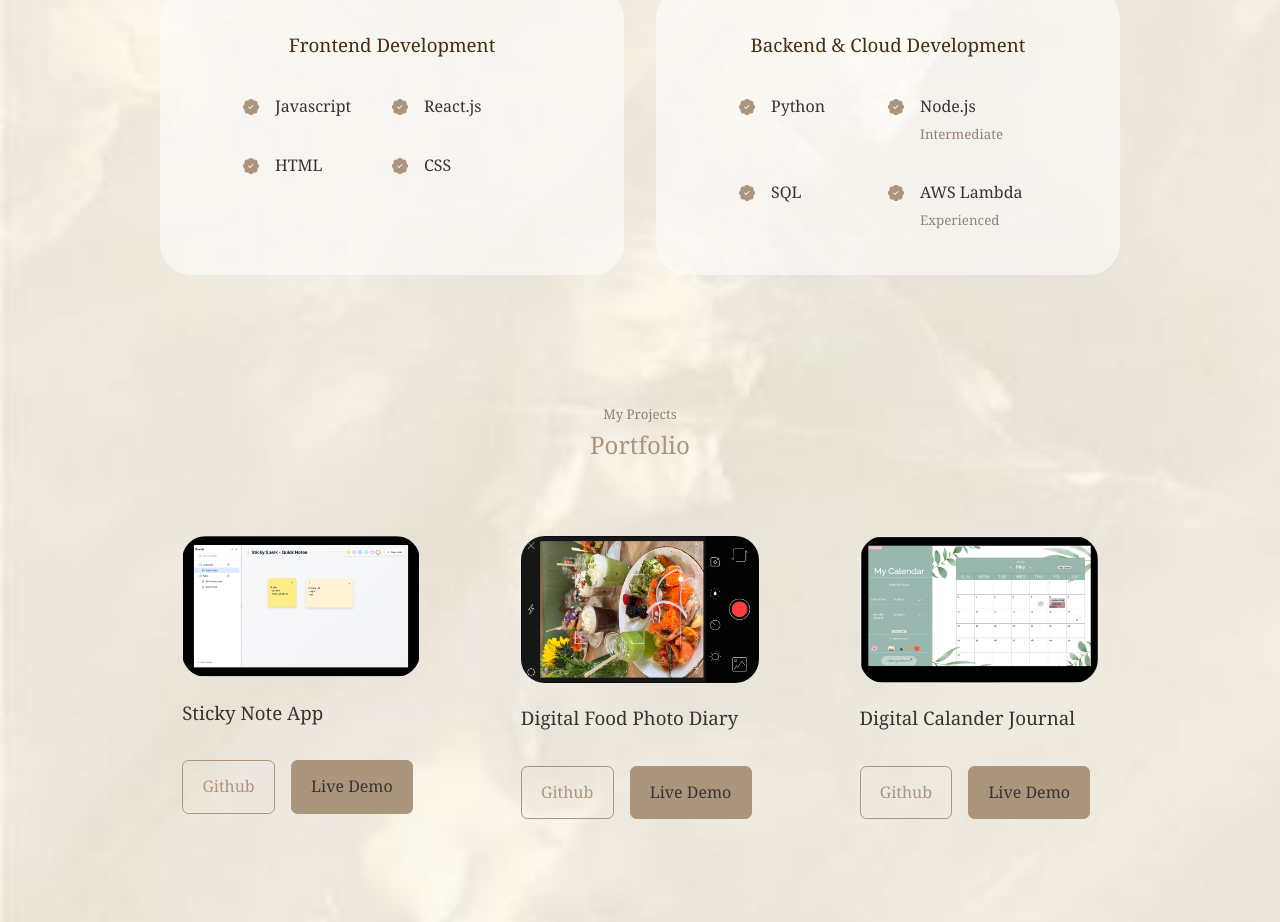
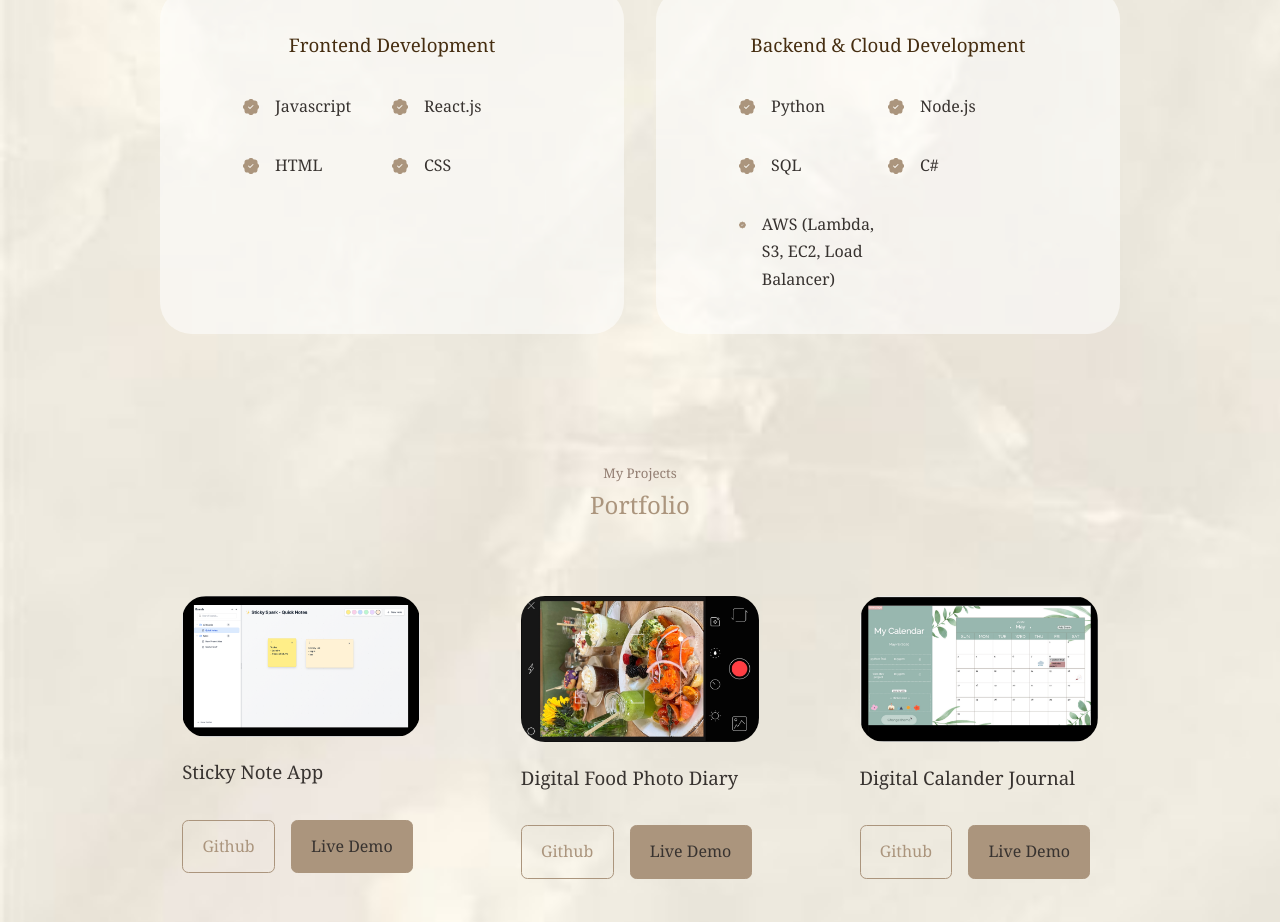
Before and after one commit to syuan2000/React-Portfolio-Brown, a React (Create React App) app: page / in a window 1280 px wide. Shown: the part 1960-2882 px from the top of the page. Built offline with nearby package versions, Linux system fonts and the light colour scheme.

Commit message:
Update Experience.js

```diff
--- a/src/components/experience/Experience.js
+++ b/src/components/experience/Experience.js
@@ -51,7 +51,6 @@ const Experience = () => {
               <BsPatchCheckFill className='experience__details_icon'/>
               <div>
                 <h4>Node.js</h4>
-                <small className='text-light'>Intermediate</small>
               </div>
             </article>
             <article className="experience__details">
@@ -63,11 +62,15 @@ const Experience = () => {
             <article className="experience__details">
               <BsPatchCheckFill className='experience__details_icon'/>
               <div>
-                <h4>AWS Lambda</h4>
-                <small className='text-light'>Experienced</small>
+                <h4>C#</h4>
               </div>
             </article>
-
+            <article className="experience__details">
+              <BsPatchCheckFill className='experience__details_icon'/>
+              <div>
+                <h4>AWS (Lambda, S3, EC2, Load Balancer)</h4>
+              </div>
+            </article>
           </div>
         </div>
       </div>
```
